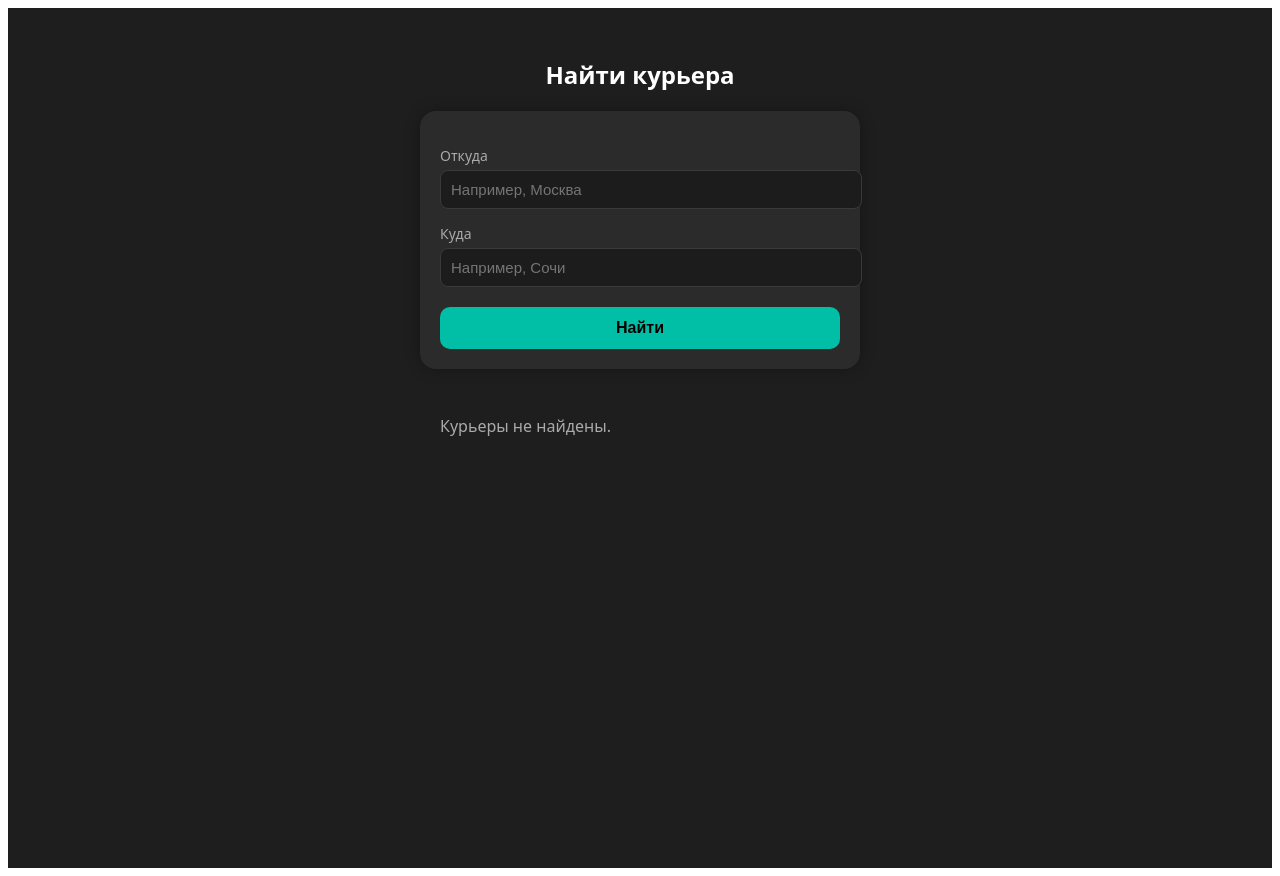
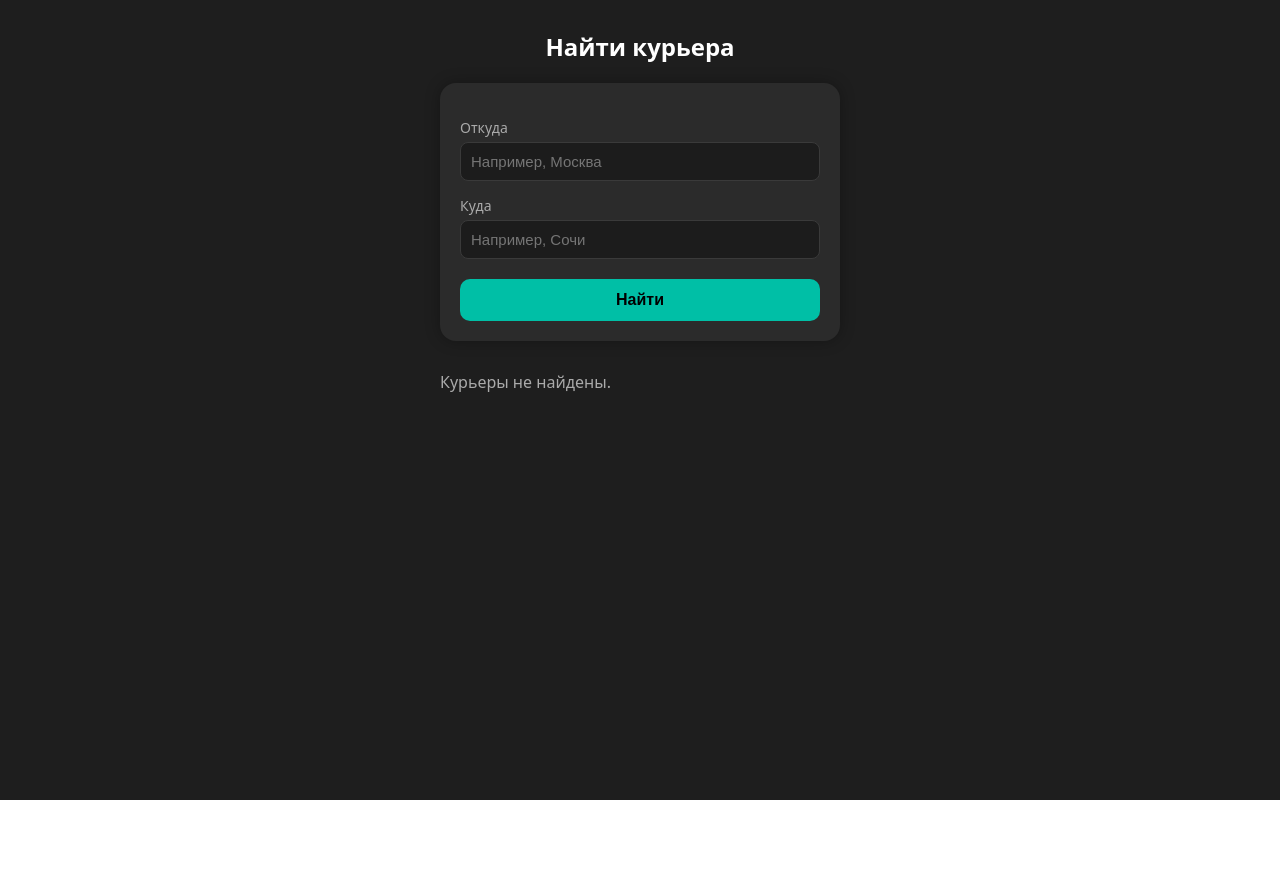
Before and after one commit to Gammanik/PeerPack, a React (Vite) app: page / in a window 1280 px wide. After the commit the page ends 800 px from the top, so only its background shows below. Built offline with nearby package versions, Linux system fonts and the light colour scheme.

Commit message:
init: fix margin & start add gh-pages deploy

```diff
--- /dev/null
+++ b/index.css
@@ -0,0 +1,5 @@
+* {
+    margin: 0;
+    /*padding: 0;*/
+    box-sizing: border-box;
+}
--- a/package.json
+++ b/package.json
@@ -7,7 +7,8 @@
     "dev": "vite",
     "build": "vite build",
     "lint": "eslint .",
-    "preview": "vite preview"
+    "preview": "vite preview",
+    "deploy": "gh-pages -d dist"
   },
   "dependencies": {
     "react": "^19.1.0",
--- a/src/main.jsx
+++ b/src/main.jsx
@@ -1,6 +1,7 @@
 import { StrictMode } from 'react'
 import { createRoot } from 'react-dom/client'
 import SearchCouriers from "./SearchCouriers.jsx";
+import '../index.css'
 
 createRoot(document.getElementById('root')).render(
   <StrictMode>
```
